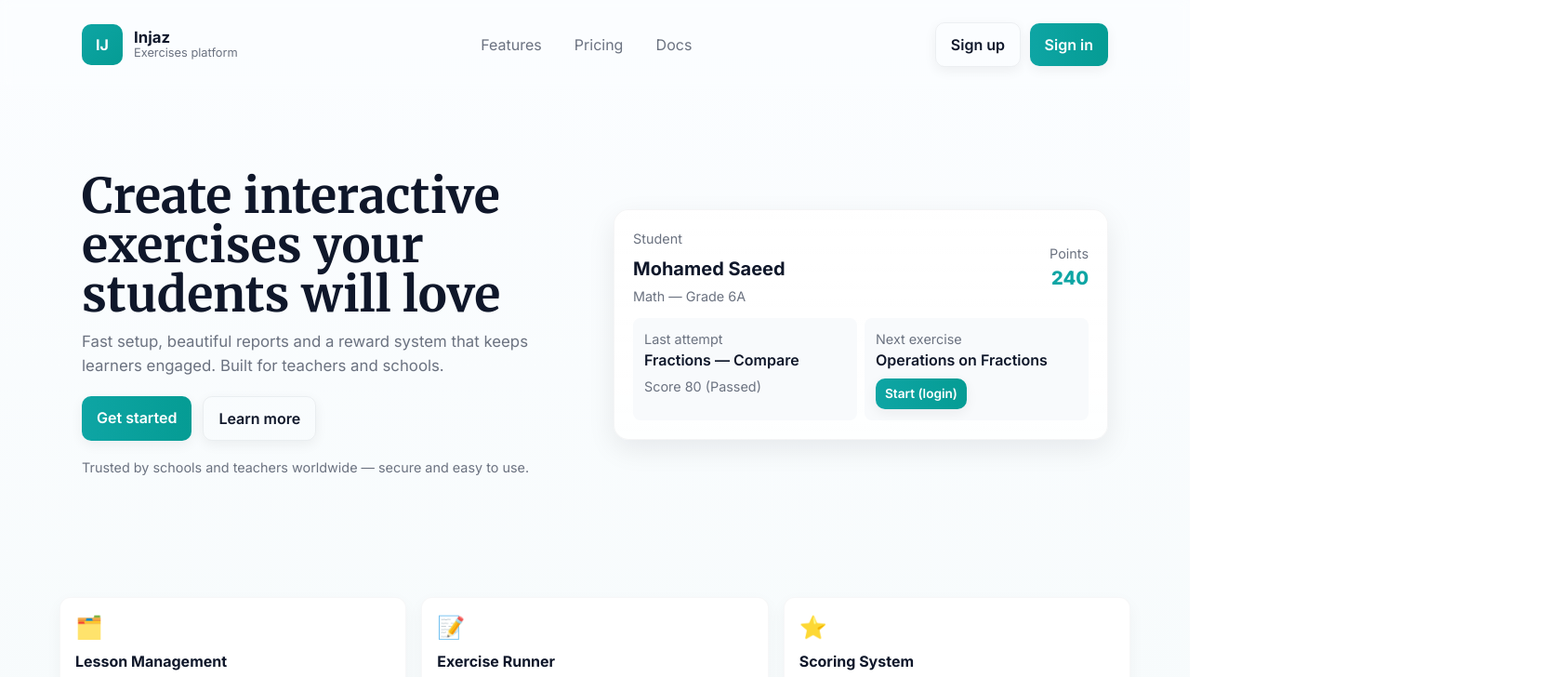
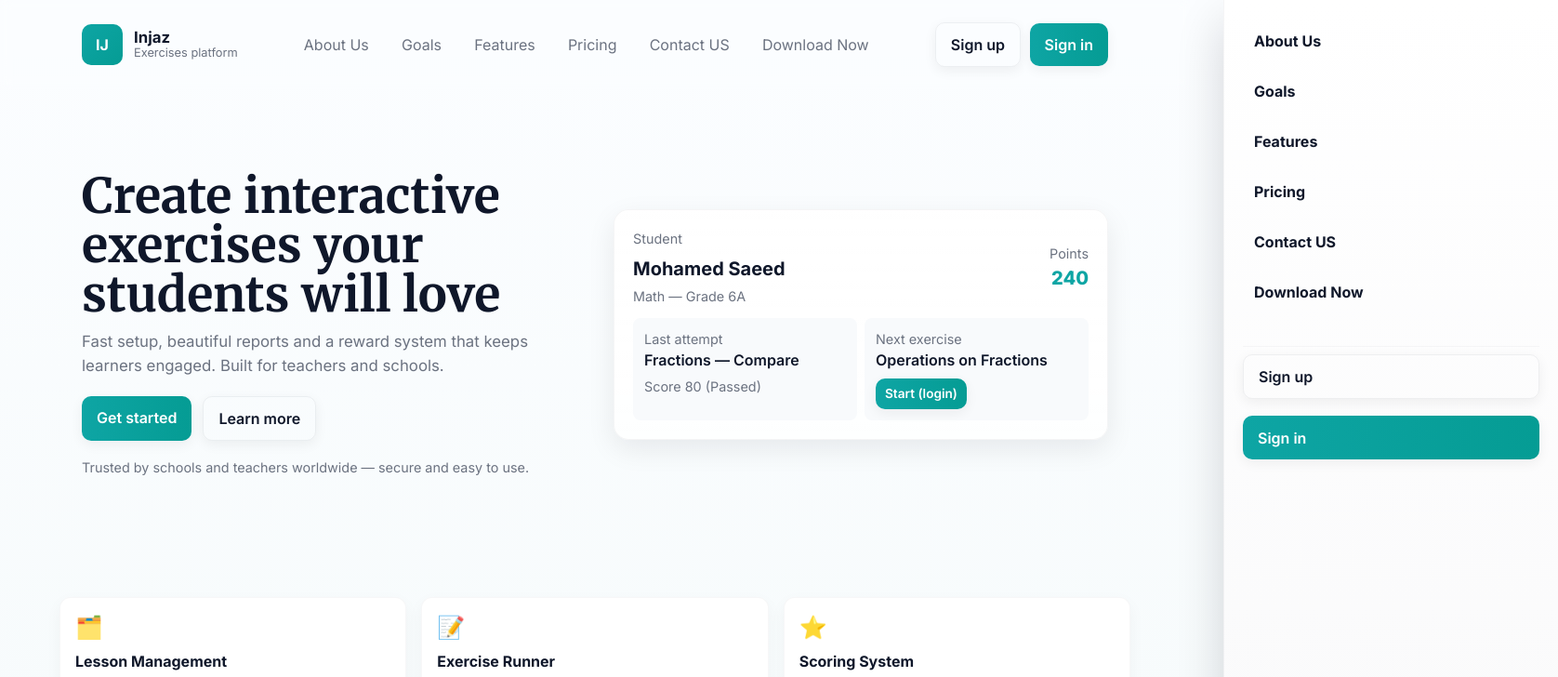
Before and after one commit to MohYab/Injaz, a React (Vite) app: page / in a window 1280 px wide. Shown: the top 728 px of the page at 93% size, 1676 px wide, since content can reach past the window. Built offline with nearby package versions, Linux system fonts and the light colour scheme.

Commit message:
feat(nav): add responsive hamburger menu for mobile

```diff
--- a/src/components/Nav.tsx
+++ b/src/components/Nav.tsx
@@ -1,4 +1,4 @@
-import React from "react";
+import React, { useEffect, useRef, useState } from "react";
 import { Link, useNavigate } from "react-router-dom";
 
 export default function Nav(): JSX.Element {
@@ -7,6 +7,10 @@ export default function Nav(): JSX.Element {
     typeof window !== "undefined" &&
     (sessionStorage.getItem("injaz_token") ||
       localStorage.getItem("injaz_token"));
+
+  const [open, setOpen] = useState(false);
+  const menuRef = useRef<HTMLDivElement | null>(null);
+  const btnRef = useRef<HTMLButtonElement | null>(null);
 
   const handleSignOut = () => {
     try {
@@ -17,6 +21,46 @@ export default function Nav(): JSX.Element {
     } catch (e) {}
     navigate("/login", { replace: true });
   };
+
+  // Lock scroll when open
+  useEffect(() => {
+    const prev = document.body.style.overflow;
+    if (open) {
+      document.body.style.overflow = "hidden";
+    } else {
+      document.body.style.overflow = prev || "";
+    }
+    return () => {
+      document.body.style.overflow = prev || "";
+    };
+  }, [open]);
+
+  // Close menu when clicking outside or pressing Escape
+  useEffect(() => {
+    function onDocClick(e: MouseEvent) {
+      const target = e.target as Node;
+      if (!open) return;
+      if (
+        menuRef.current &&
+        !menuRef.current.contains(target) &&
+        btnRef.current &&
+        !btnRef.current.contains(target)
+      ) {
+        setOpen(false);
+      }
+    }
+    function onKey(e: KeyboardEvent) {
+      if (e.key === "Escape") setOpen(false);
+    }
+    document.addEventListener("click", onDocClick);
+    document.addEventListener("keydown", onKey);
+    return () => {
+      document.removeEventListener("click", onDocClick);
+      document.removeEventListener("keydown", onKey);
+    };
+  }, [open]);
+
+  const onNavigateClose = () => setOpen(false);
 
   return (
     <header className="site-header">
@@ -29,13 +73,17 @@ export default function Nav(): JSX.Element {
           </div>
         </div>
 
-        <div className="nav-links">
+        {/* Desktop links */}
+        <div className="nav-links hide-mobile" aria-hidden={open}>
+          <a href="#about">About Us</a>
+          <a href="#goals">Goals</a>
           <a href="#features">Features</a>
           <a href="#pricing">Pricing</a>
-          <a href="#docs">Docs</a>
+          <a href="#contact">Contact US</a>
+          <a href="#download">Download Now</a>
         </div>
 
-        <div className="cta">
+        <div className="cta hide-mobile">
           {token ? (
             <>
               <Link to="/dashboard" className="btn btn-primary">
@@ -56,6 +104,139 @@ export default function Nav(): JSX.Element {
             </>
           )}
         </div>
+
+        {/* Hamburger (mobile) */}
+        <div className="only-mobile" aria-hidden={false}>
+          <button
+            ref={btnRef}
+            className="hamburger"
+            aria-label={open ? "Close menu" : "Open menu"}
+            aria-expanded={open}
+            aria-controls="mobile-menu"
+            onClick={() => setOpen((s) => !s)}
+          >
+            {open ? (
+              // Close (X) icon
+              <svg
+                width="22"
+                height="22"
+                viewBox="0 0 24 24"
+                fill="none"
+                focusable="false"
+                xmlns="http://www.w3.org/2000/svg"
+              >
+                <path
+                  d="M6 6L18 18M6 18L18 6"
+                  stroke="currentColor"
+                  strokeWidth="2.2"
+                  strokeLinecap="round"
+                  strokeLinejoin="round"
+                />
+              </svg>
+            ) : (
+              // Menu icon
+              <svg
+                width="24"
+                height="24"
+                viewBox="0 0 24 24"
+                fill="none"
+                focusable="false"
+                xmlns="http://www.w3.org/2000/svg"
+              >
+                <path
+                  d="M4 6h16M4 12h16M4 18h16"
+                  stroke="currentColor"
+                  strokeWidth="2"
+                  strokeLinecap="round"
+                  strokeLinejoin="round"
+                />
+              </svg>
+            )}
+          </button>
+        </div>
+
+        {/* Backdrop */}
+        <div
+          className={`mobile-backdrop ${open ? "open" : ""}`}
+          onClick={() => setOpen(false)}
+          aria-hidden={!open}
+        />
+
+        {/* Mobile off-canvas menu (slide in from right) */}
+        <aside
+          id="mobile-menu"
+          ref={menuRef}
+          className={`mobile-menu ${open ? "open" : ""}`}
+          role="dialog"
+          aria-modal="true"
+        >
+          <nav className="mobile-menu-inner" aria-label="Mobile">
+            <div className="mobile-links">
+              <a href="#about" onClick={onNavigateClose}>
+                About Us
+              </a>
+              <a href="#goals" onClick={onNavigateClose}>
+                Goals
+              </a>
+              <a href="#features" onClick={onNavigateClose}>
+                Features
+              </a>
+              <a href="#pricing" onClick={onNavigateClose}>
+                Pricing
+              </a>
+              <a href="#contact" onClick={onNavigateClose}>
+                Contact US
+              </a>
+              <a href="#download" onClick={onNavigateClose}>
+                Download Now
+              </a>
+            </div>
+
+            <div className="mobile-cta">
+              {token ? (
+                <>
+                  <Link
+                    to="/dashboard"
+                    onClick={onNavigateClose}
+                    className="btn btn-primary"
+                    style={{ width: "100%" }}
+                  >
+                    Dashboard
+                  </Link>
+                  <button
+                    onClick={() => {
+                      onNavigateClose();
+                      handleSignOut();
+                    }}
+                    className="btn btn-ghost"
+                    style={{ width: "100%", marginTop: 8 }}
+                  >
+                    Sign out
+                  </button>
+                </>
+              ) : (
+                <>
+                  <Link
+                    to="/signup"
+                    onClick={onNavigateClose}
+                    className="btn btn-ghost"
+                    style={{ width: "100%" }}
+                  >
+                    Sign up
+                  </Link>
+                  <Link
+                    to="/login"
+                    onClick={onNavigateClose}
+                    className="btn btn-primary"
+                    style={{ width: "100%", marginTop: 8 }}
+                  >
+                    Sign in
+                  </Link>
+                </>
+              )}
+            </div>
+          </nav>
+        </aside>
       </div>
     </header>
   );
--- a/src/index.css
+++ b/src/index.css
@@ -263,3 +263,111 @@ body {
     display: none;
   }
 }
+
+/* Backdrop for off-canvas */
+.mobile-backdrop {
+  position: fixed;
+  inset: 0;
+  z-index: 48;
+  background: rgba(2, 6, 23, 0.45);
+  opacity: 0;
+  pointer-events: none;
+  transition: opacity 240ms ease;
+}
+
+/* When open, show backdrop */
+.mobile-backdrop.open {
+  opacity: 1;
+  pointer-events: auto;
+}
+
+/* Off-canvas menu container (hidden off-screen by default) */
+.mobile-menu {
+  position: fixed;
+  top: 0;
+  right: 0;
+  z-index: 49;
+  height: 100vh;
+  width: 86%;
+  max-width: 360px;
+  background: linear-gradient(
+    180deg,
+    rgba(255, 255, 255, 0.98),
+    rgba(250, 250, 251, 0.98)
+  );
+  border-left: 1px solid rgba(15, 23, 42, 0.04);
+  box-shadow: 0 24px 48px rgba(2, 6, 23, 0.16);
+  transform: translateX(110%);
+  transition: transform 320ms cubic-bezier(0.2, 0.9, 0.2, 1);
+  overflow-y: auto;
+  -webkit-overflow-scrolling: touch;
+}
+
+/* Open state slides it into view */
+.mobile-menu.open {
+  transform: translateX(0);
+}
+
+/* Inner layout */
+.mobile-menu-inner {
+  padding: 20px;
+  display: flex;
+  flex-direction: column;
+  gap: 14px;
+}
+
+/* Mobile links */
+.mobile-links {
+  display: flex;
+  flex-direction: column;
+  gap: 6px;
+  margin-bottom: 8px;
+}
+.mobile-links a {
+  padding: 12px;
+  border-radius: 10px;
+  color: var(--text);
+  font-weight: 700;
+  text-decoration: none;
+}
+.mobile-links a:hover {
+  background: rgba(15, 23, 42, 0.03);
+}
+
+/* CTA group */
+.mobile-cta {
+  margin-top: 12px;
+  display: flex;
+  flex-direction: column;
+  gap: 10px;
+  padding-top: 8px;
+  border-top: 1px solid rgba(15, 23, 42, 0.03);
+}
+
+/* Hamburger button styling kept small */
+.hamburger {
+  display: inline-flex;
+  align-items: center;
+  justify-content: center;
+  border: none;
+  background: transparent;
+  padding: 6px;
+  border-radius: 8px;
+  cursor: pointer;
+  color: var(--text);
+}
+
+/* Visibility helpers */
+@media (max-width: 1068px) {
+  .hide-mobile {
+    display: none !important;
+  }
+  .only-mobile {
+    display: inline-flex !important;
+  }
+}
+@media (min-width: 1069px) {
+  .only-mobile {
+    display: none !important;
+  }
+}
```
